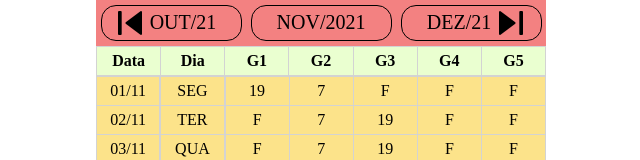
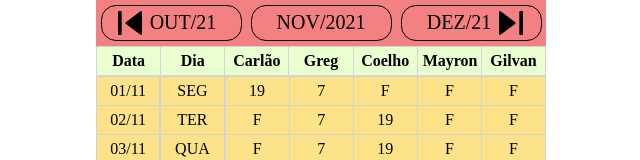
Before and after one commit to carecoid/ProjOne, a plain HTML site: page NOV2020.html in a window 1280 px wide. Shown: the top 160 px of the page, without its empty margins (319-959 px from the left). Drawn offline with Linux system fonts and the light colour scheme.

Commit message:
Update NOV2020.html

```diff
--- a/NOV2020.html
+++ b/NOV2020.html
@@ -19,11 +19,11 @@
             <tr>
                 <th>Data</th>
                 <th>Dia</th>
-                <th>G1</th>
-                <th>G2</th>
-                <th>G3</th>
-                <th>G4</th>
-                <th>G5</th>
+                <th>Carlão</th>
+                <th>Greg</th>
+                <th>Coelho</th>
+                <th>Mayron</th>
+                <th>Gilvan</th>
             </tr>
         </table>
     </div>
```
